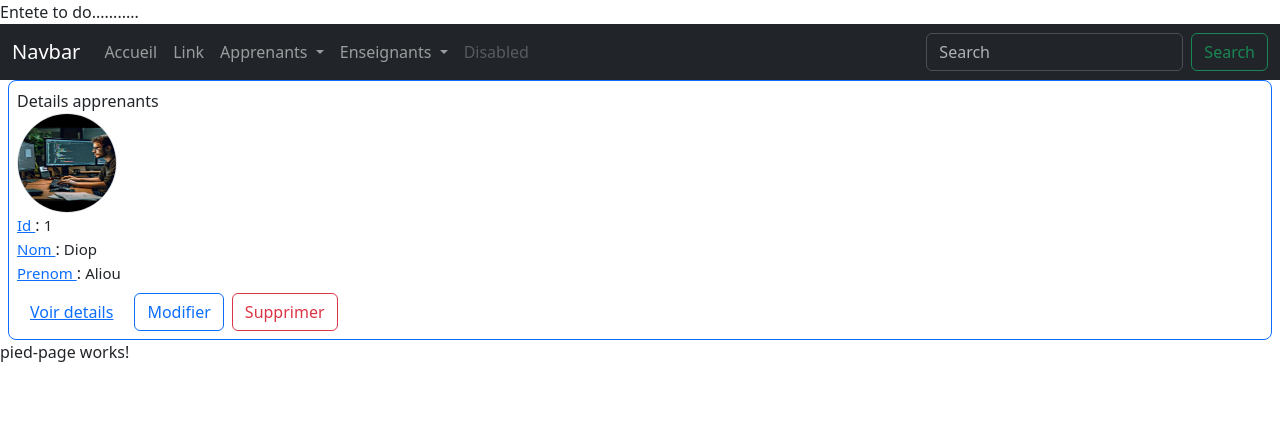
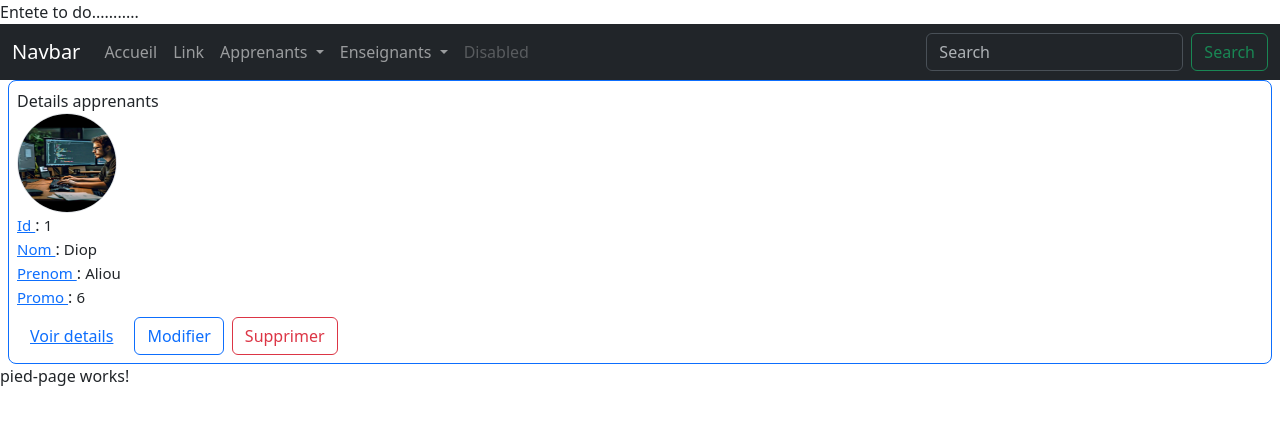
Before and after one commit to Aliou0404/GestionScolaireWeb, an Angular app: page /details-apprenant in a window 1280 px wide. Shown: the top 424 px of the page. Built offline with nearby package versions, Linux system fonts and the light colour scheme.

Commit message:
Nouveau modif

```diff
--- a/src/app/app.routes.ts
+++ b/src/app/app.routes.ts
@@ -2,12 +2,14 @@ import { Routes } from '@angular/router';
 import {DetailsApprenantComponent} from './details-apprenant/details-apprenant.component';
 import {DetailEnseignantComponent} from './detail-enseignant/detail-enseignant.component';
 import {AccueilComponent} from './accueil/accueil.component';
+import {ListeApprenantsComponent} from './liste-apprenants/liste-apprenants.component';
 
 export const routes: Routes = [
   {path: '', redirectTo: '/accueil', pathMatch: 'full'},
   //{path: '', component: DetailsApprenantComponent},
   {path: 'details-apprenant',component: DetailsApprenantComponent},
   {path: 'details-enseignant', component: DetailEnseignantComponent},
+  {path: 'liste-apprenants', component: ListeApprenantsComponent},
   {path: 'accueil', component: AccueilComponent},
 
 ];
--- a/src/app/detail-enseignant/detail-enseignant.component.html
+++ b/src/app/detail-enseignant/detail-enseignant.component.html
@@ -15,8 +15,11 @@
     <span class="gs-form-label">prenom  </span> :
     <span class="gs-form-output-value">{{enseignant.prenom}}</span><br>
 
-    <span class="gs-form-label">matieres  </span> :
-    <span class="gs-form-output-value">{{enseignant.matieres}}</span>
+
+    <ng-container *ngIf="enseignant.matieres">
+      <span class="gs-form-label" >matieres   </span> :
+      <span class="gs-form-output-value">{{enseignant.matieres}}</span>
+    </ng-container>
 
   </div>
   <div class=" mt-2">
--- a/src/app/detail-enseignant/detail-enseignant.component.ts
+++ b/src/app/detail-enseignant/detail-enseignant.component.ts
@@ -1,9 +1,12 @@
 import { Component } from '@angular/core';
 import {Apprenant, Enseignant} from '../modeles';
+import {NgIf} from '@angular/common';
 
 @Component({
   selector: 'app-detail-enseignant',
-  imports: [],
+  imports: [
+    NgIf
+  ],
   templateUrl: './detail-enseignant.component.html',
   styleUrl: './detail-enseignant.component.scss'
 })
@@ -14,7 +17,7 @@ export class DetailEnseignantComponent {
     nom: "Ndiaye",
     prenom: "Cheikh",
     Images: "andiaye.png",
-    matieres: "Java"
+    matieres: " java"
 
   }
 
--- a/src/app/details-apprenant/details-apprenant.component.html
+++ b/src/app/details-apprenant/details-apprenant.component.html
@@ -13,7 +13,10 @@
     <span class="gs-form-output-value">{{apprenant.nom}}</span><br>
 
     <span class="gs-form-label">prenom  </span> :
-    <span class="gs-form-output-value">{{apprenant.prenom}}</span>
+    <span class="gs-form-output-value">{{apprenant.prenom}}</span><br>
+
+    <span class="gs-form-label">promo  </span> :
+    <span class="gs-form-output-value">{{apprenant.promo==5?'Meme promo':apprenant.promo}}</span>
 
   </div>
   <div class=" mt-2">
--- a/src/app/details-apprenant/details-apprenant.component.ts
+++ b/src/app/details-apprenant/details-apprenant.component.ts
@@ -13,7 +13,8 @@ export class DetailsApprenantComponent {
     id:1,
     nom: "Diop",
     prenom: "Aliou",
-    image: "adiop.jpg"
+    image: "adiop.jpg",
+    promo: 6
 
   }
 
--- /dev/null
+++ b/src/app/liste-apprenants/liste-apprenants.component.html
@@ -0,0 +1,7 @@
+<div>
+  <div>Liste des apprenants</div>
+  <div>
+    {{Apprenants|json}}
+
+  </div>
+</div>
--- /dev/null
+++ b/src/app/liste-apprenants/liste-apprenants.component.ts
@@ -0,0 +1,18 @@
+import { Component } from '@angular/core';
+import {Apprenant} from '../modeles';
+import {Apprenants} from '../mockup';
+import {JsonPipe} from '@angular/common';
+
+@Component({
+  selector: 'app-liste-apprenants',
+  imports: [
+    JsonPipe
+  ],
+  templateUrl: './liste-apprenants.component.html',
+  styleUrl: './liste-apprenants.component.scss'
+})
+export class ListeApprenantsComponent {
+  apprenants: Apprenant[] = Apprenants;
+
+  protected readonly Apprenants = Apprenants;
+}
--- a/src/app/menu/menu.component.html
+++ b/src/app/menu/menu.component.html
@@ -17,7 +17,7 @@
             Apprenants
           </a>
           <ul class="dropdown-menu">
-            <li><a class="dropdown-item" href="#">Liste Apprenant</a></li>
+            <li><a class="dropdown-item" routerLink="/liste-apprenants">Liste Apprenant</a></li>
             <li><a class="dropdown-item" href="#">Ajout Apprenant</a></li>
             <li><a class="dropdown-item" routerLink="/details-apprenant" routerLinkActive="active">Details apprenant</a></li>
             <li><hr class="dropdown-divider"></li>
@@ -29,7 +29,7 @@
             Enseignants
           </a>
           <ul class="dropdown-menu">
-            <li><a class="dropdown-item" href="#">Liste Enseignant</a></li>
+            <li><a class="dropdown-item" >Liste Enseignant</a></li>
             <li><a class="dropdown-item" href="#">Ajout Enseignant</a></li>
             <li><a class="dropdown-item" routerLink="/details-enseignant" routerLinkActive="active">Details enseignant</a></li>
             <li><hr class="dropdown-divider"></li>
--- /dev/null
+++ b/src/app/mockup.ts
@@ -0,0 +1,22 @@
+import {Apprenant} from './modeles';
+
+export const Apprenants: Apprenant[] = [
+  {
+    "id": 1,
+    "nom": "Diop",
+    "prenom": "Aliou",
+    "promo": 5
+  },
+  {
+    "id": 2,
+    "nom": "Keita",
+    "prenom": "Omar",
+    "promo": 5
+  },
+  {
+    "id": 3,
+    "nom": "Dieng",
+    "prenom": "Bineta",
+    "promo": 5
+  }
+]
```
Also changed, not shown: src/app/modeles.ts (+3 -4 lines), src/app/liste-apprenants/liste-apprenants.component.scss (added).
